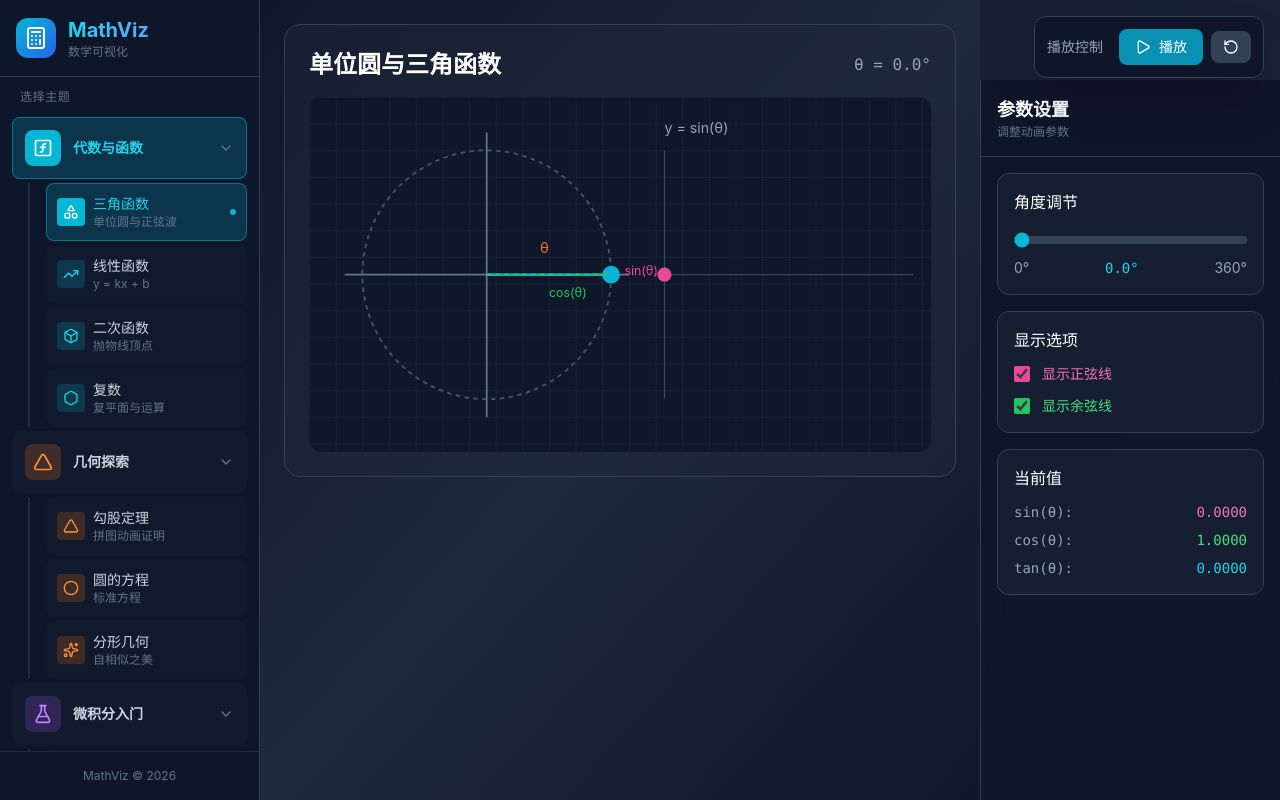
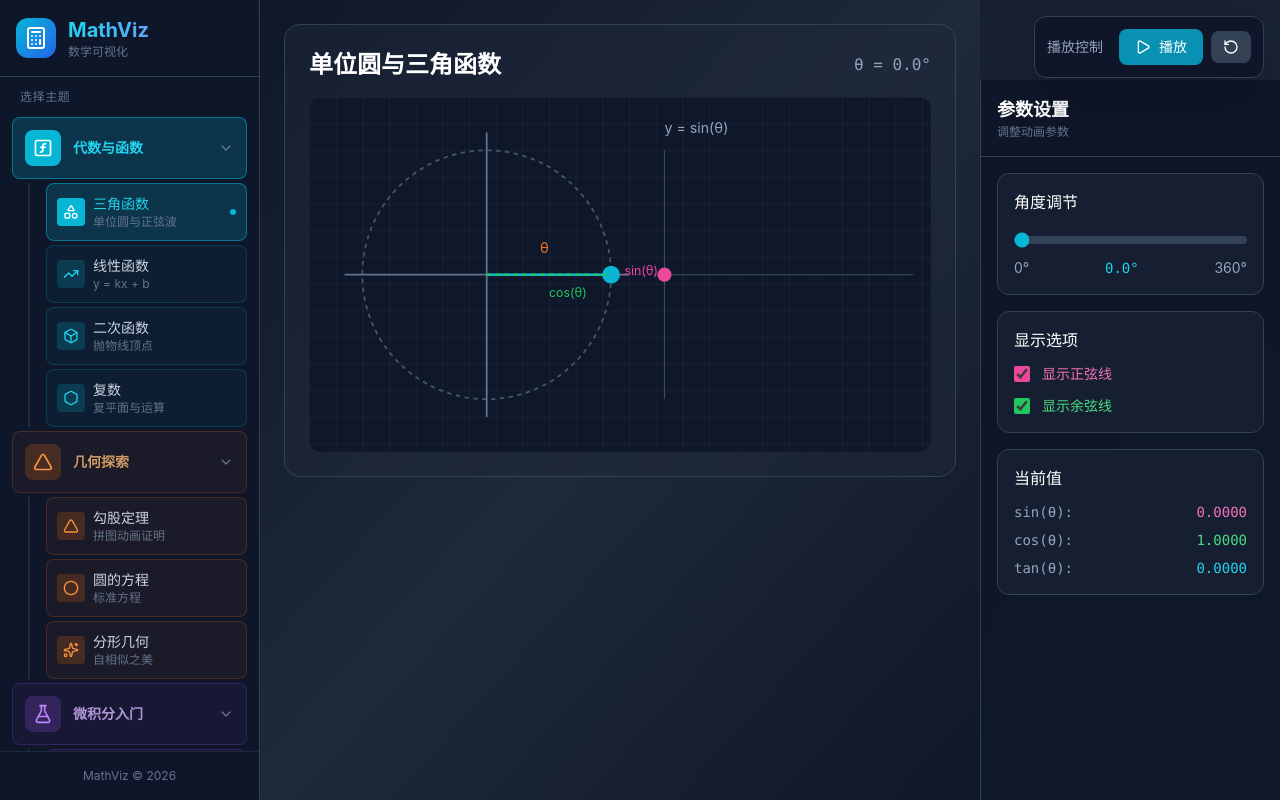
Before and after one commit to lyq077-lu/MathViz, a React (Vite) app: page / in a window 1280 px wide. Built offline with nearby package versions, Linux system fonts and the light colour scheme.

Commit message:
fix: 修复左侧栏颜色主题 - 非激活状态显示对应颜色

```diff
--- a/src/App.tsx
+++ b/src/App.tsx
@@ -104,9 +104,9 @@ function LeftPanel() {
   const getGroupStyles = (color: string, isActive: boolean) => {
     if (color === 'cyan') {
       return {
-        bg: isActive ? 'bg-cyan-500/20' : 'bg-slate-800/50',
-        border: isActive ? 'border-cyan-500/50' : 'border-slate-700',
-        text: isActive ? 'text-cyan-400' : 'text-slate-300',
+        bg: isActive ? 'bg-cyan-500/20' : 'bg-cyan-500/5',
+        border: isActive ? 'border-cyan-500/50' : 'border-cyan-500/20',
+        text: isActive ? 'text-cyan-400' : 'text-cyan-300/80',
         iconBg: isActive ? 'bg-cyan-500' : 'bg-cyan-500/20',
         iconText: isActive ? 'text-white' : 'text-cyan-400',
         indicator: 'bg-cyan-500'
@@ -114,9 +114,9 @@ function LeftPanel() {
     }
     if (color === 'orange') {
       return {
-        bg: isActive ? 'bg-orange-500/20' : 'bg-slate-800/50',
-        border: isActive ? 'border-orange-500/50' : 'border-slate-700',
-        text: isActive ? 'text-orange-400' : 'text-slate-300',
+        bg: isActive ? 'bg-orange-500/20' : 'bg-orange-500/5',
+        border: isActive ? 'border-orange-500/50' : 'border-orange-500/20',
+        text: isActive ? 'text-orange-400' : 'text-orange-300/80',
         iconBg: isActive ? 'bg-orange-500' : 'bg-orange-500/20',
         iconText: isActive ? 'text-white' : 'text-orange-400',
         indicator: 'bg-orange-500'
@@ -124,9 +124,9 @@ function LeftPanel() {
     }
     if (color === 'purple') {
       return {
-        bg: isActive ? 'bg-purple-500/20' : 'bg-slate-800/50',
-        border: isActive ? 'border-purple-500/50' : 'border-slate-700',
-        text: isActive ? 'text-purple-400' : 'text-slate-300',
+        bg: isActive ? 'bg-purple-500/20' : 'bg-purple-500/5',
+        border: isActive ? 'border-purple-500/50' : 'border-purple-500/20',
+        text: isActive ? 'text-purple-400' : 'text-purple-300/80',
         iconBg: isActive ? 'bg-purple-500' : 'bg-purple-500/20',
         iconText: isActive ? 'text-white' : 'text-purple-400',
         indicator: 'bg-purple-500'
@@ -134,18 +134,18 @@ function LeftPanel() {
     }
     if (color === 'green') {
       return {
-        bg: isActive ? 'bg-green-500/20' : 'bg-slate-800/50',
-        border: isActive ? 'border-green-500/50' : 'border-slate-700',
-        text: isActive ? 'text-green-400' : 'text-slate-300',
+        bg: isActive ? 'bg-green-500/20' : 'bg-green-500/5',
+        border: isActive ? 'border-green-500/50' : 'border-green-500/20',
+        text: isActive ? 'text-green-400' : 'text-green-300/80',
         iconBg: isActive ? 'bg-green-500' : 'bg-green-500/20',
         iconText: isActive ? 'text-white' : 'text-green-400',
         indicator: 'bg-green-500'
       };
     }
     return {
-      bg: isActive ? 'bg-cyan-500/20' : 'bg-slate-800/50',
-      border: isActive ? 'border-cyan-500/50' : 'border-slate-700',
-      text: isActive ? 'text-cyan-400' : 'text-slate-300',
+      bg: isActive ? 'bg-cyan-500/20' : 'bg-cyan-500/5',
+      border: isActive ? 'border-cyan-500/50' : 'border-cyan-500/20',
+      text: isActive ? 'text-cyan-400' : 'text-cyan-300/80',
       iconBg: isActive ? 'bg-cyan-500' : 'bg-cyan-500/20',
       iconText: isActive ? 'text-white' : 'text-cyan-400',
       indicator: 'bg-cyan-500'
@@ -203,7 +203,7 @@ function LeftPanel() {
                 className={`w-full p-3 rounded-lg border text-left transition-all ${
                   isGroupActive
                     ? `${groupStyle.bg} ${groupStyle.border}`
-                    : 'bg-slate-800/30 border-transparent hover:bg-slate-800/50'
+                    : `${groupStyle.bg} ${groupStyle.border} hover:bg-opacity-10`
                 } ${!hasSubTopics ? 'opacity-50 cursor-not-allowed' : 'cursor-pointer'}`}
               >
                 <div className="flex items-center gap-3">
@@ -250,7 +250,7 @@ function LeftPanel() {
                             className={`w-full p-2.5 rounded-lg border text-left transition-all ${
                               isActive
                                 ? `${topicStyle.bg} ${topicStyle.border}`
-                                : 'bg-slate-800/20 border-transparent hover:bg-slate-800/40'
+                                : `${topicStyle.bg} ${topicStyle.border} hover:bg-opacity-10`
                             }`}
                           >
                             <div className="flex items-center gap-2">
```
